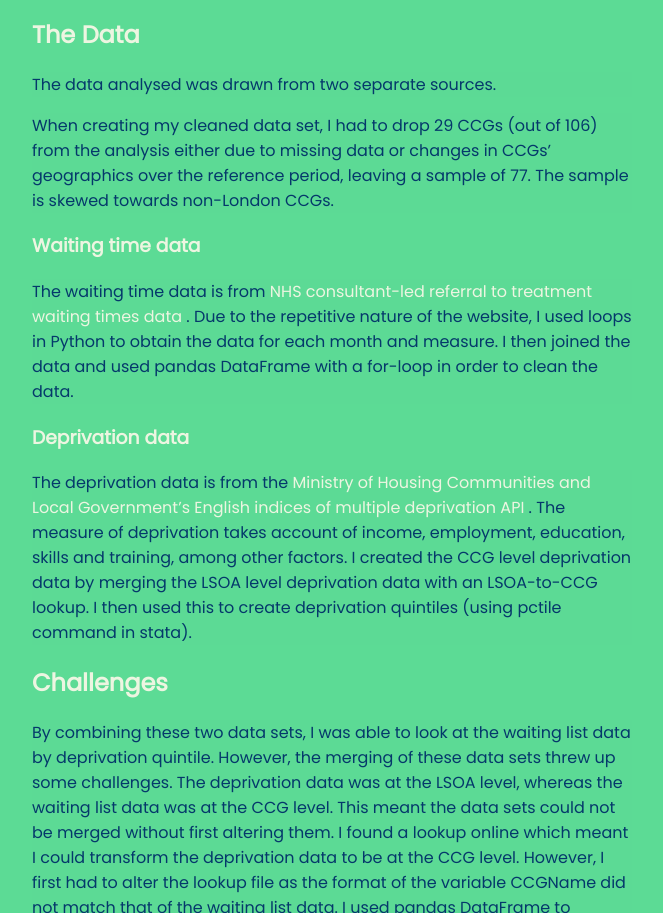
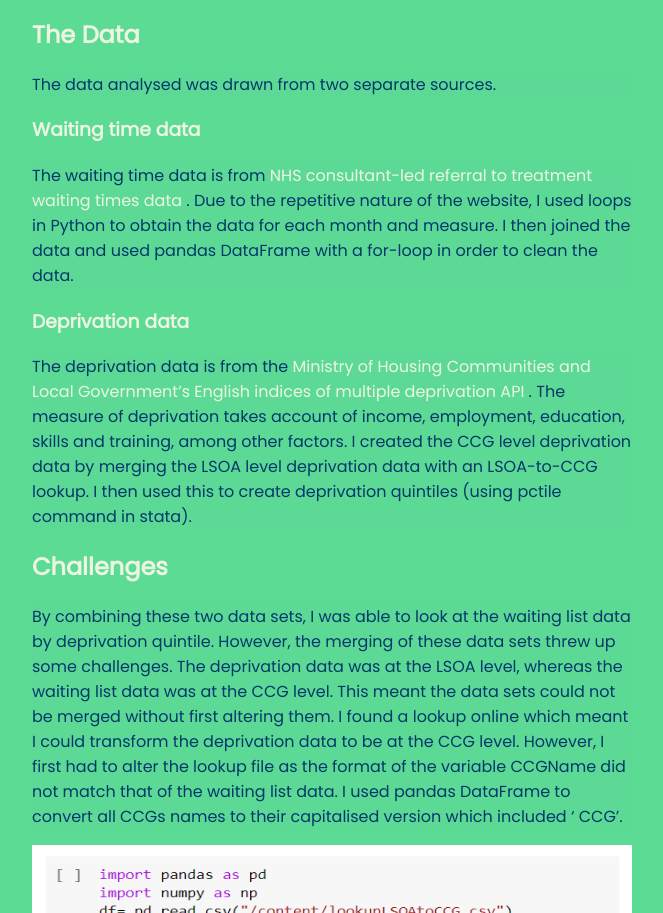
Before and after one commit to rosieneville/rosieneville.github.io, a plain HTML site: page project.html in a window 1280 px wide. Shown: the part 1470-2383 px from the top of the page, without its empty margins (308-971 px from the left). Drawn offline with Linux system fonts and the light colour scheme; a script that the page names is missing.

Commit message:
Update project.html

```diff
--- a/project.html
+++ b/project.html
@@ -103,7 +103,6 @@
 
 <h2> The Data </h2>
 <p> The data analysed was drawn from two separate sources. </p>
-<p> When creating my cleaned data set, I had to drop 29 CCGs (out of 106) from the analysis either due to missing data or changes in CCGs’ geographics over the reference period, leaving a sample of 77. The sample is skewed towards non-London CCGs.  </p>
 
  <h3> Waiting time data </h3>
 <p> The waiting time data is from  <a class="text" href="https://www.england.nhs.uk/statistics/statistical-work-areas/rtt-waiting-times/">  NHS consultant-led referral to treatment waiting times data </a>. Due to the repetitive nature of the website, I used loops in Python to obtain the data for each month and measure.  I then joined the data and used pandas DataFrame with a for-loop in order to clean the data.</p>
```
